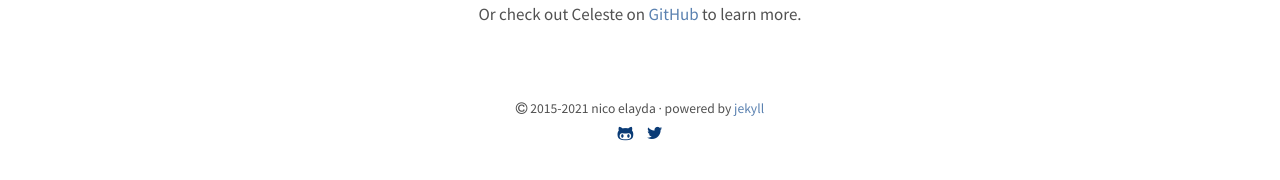
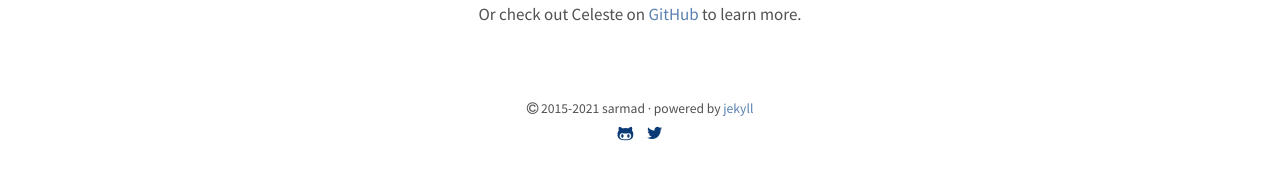
Before and after one commit to sarmadsiddiqui/steadierfooting, a Jekyll site: the page built from index.html, in a window 1280 px wide. Shown: the part 390-570 px from the top of the page. Built offline with Jekyll 4.4.1, drawn with Linux system fonts in a browser that asks for light colours.

Commit message:
Minor edits

```diff
--- a/Gemfile
+++ b/Gemfile
@@ -1,4 +1,3 @@
 source 'https://rubygems.org'
 
 gem 'github-pages', group: :jekyll_plugins
-gem 'wdm', '~> 0.1.0' if Gem.win_platform?
--- a/_config.yml
+++ b/_config.yml
@@ -1,5 +1,5 @@
 title:               Celeste
-url:                 https://nicoelayda.github.io
+url:                 https://iuqiddis.github.io/youth
 baseurl:             ""
 
 markdown:            kramdown
@@ -19,9 +19,9 @@ sass:
   style:             :compressed
 
 author:
-  name:              Nico Elayda
-  url:               nicoelayda.github.io
-  email:             nico@elayda.com
+  name:              Sarmad
+  url:
+  email:
 
 plugins:
   - jekyll-coffeescript
```
